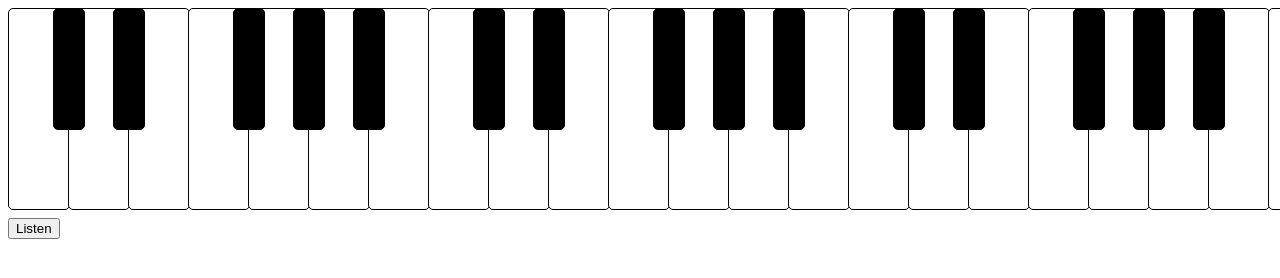
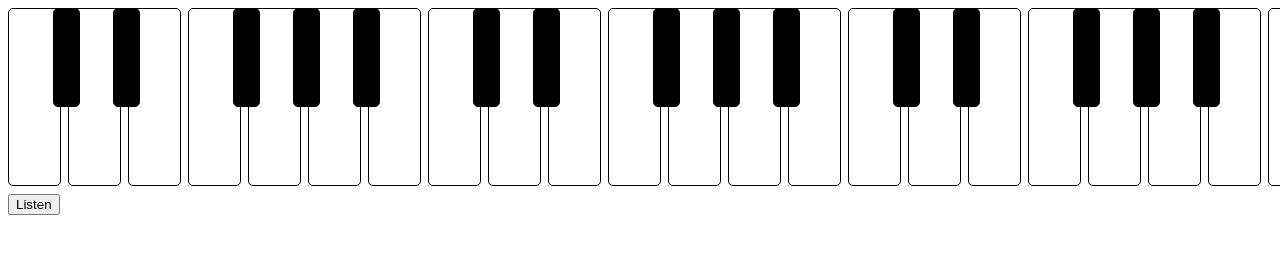
Before and after one commit to Mark-Waring/piano-vanilla, a plain HTML site: page index.html in a window 1280 px wide. Shown: the top 278 px of the page. Drawn offline with Linux system fonts and the light colour scheme.

Commit message:
adjusts to percentage-based widths

```diff
--- a/app.js
+++ b/app.js
@@ -123,7 +123,7 @@ async function getMicrophoneFrequency() {
     const source = audioContext.createMediaStreamSource(stream);
     source.connect(analyser);
 
-    analyser.fftSize = 32768;
+    analyser.fftSize = 16384;
     const bufferLength = analyser.frequencyBinCount;
     const frequencyData = new Float32Array(bufferLength);
     const timeDomainData = new Uint8Array(bufferLength);
--- a/index.html
+++ b/index.html
@@ -8,7 +8,7 @@
   </head>
   <body>
     <div id="root">
-      <div class="piano" id="piano"></div>
+      <div class="piano" id="piano" style="width: 100%"></div>
       <div style="padding-top: 10px">
         <button id="listenButton">Listen</button>
       </div>
--- a/styles.css
+++ b/styles.css
@@ -5,7 +5,7 @@
 
 .piano {
     position: relative;
-    height: 200px;
+    height: 22%;
 }
 
 .key {
@@ -16,14 +16,14 @@
 }
 
 .white {
-    width: 60px;
-    height: 200px;
+    width: 4%;
+    height: 100%;
     background-color: #fff;
 }
 
 .black {
-    width: 30px;
-    height: 120px;
+    width: 2%;
+    height: 55%;
     background-color: #000;
     z-index: 1;
     position: absolute;
```
